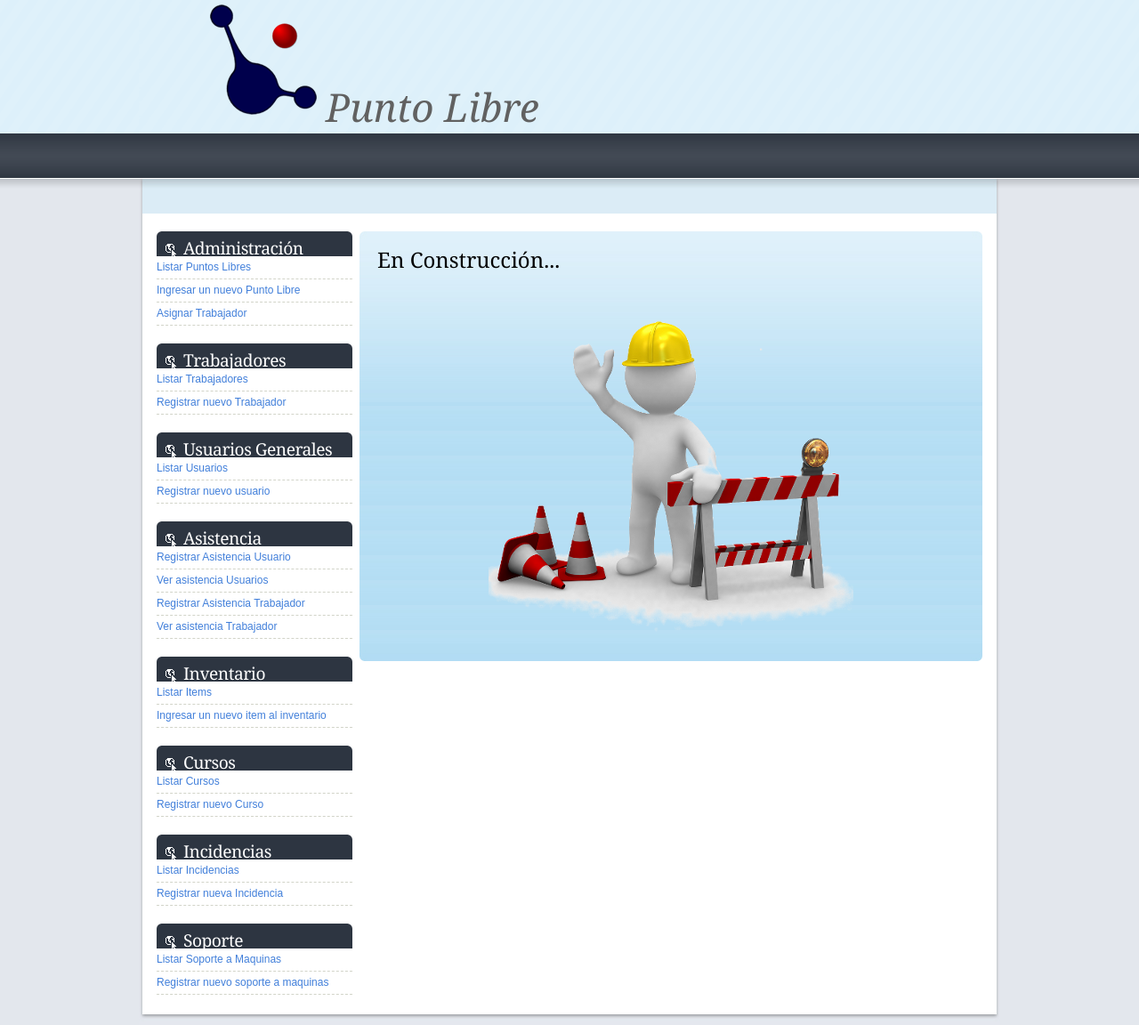
After one commit to Annitap4/SAPGPLV, a CodeIgniter app: page /PuntoLibre/index.php/pages/view/construction in a window 1280 px wide. The commit adds this page. Shown: the whole page at 89% size. Run offline with CodeIgniter, Linux system fonts and the light colour scheme.

Commit message:
Aplicando estilo

```diff
--- /dev/null
+++ b/application/views/pages/construction.php
@@ -0,0 +1,4 @@
+<h1 class="title">En Construcción...</h1>
+	<div class="entry">
+            <h1 align="center"><img src="<?php echo base_url('application/views/templates/images/c.png')?>" /></h1>
+	</div>
--- /dev/null
+++ b/application/views/templates/contruction.php
@@ -0,0 +1,4 @@
+<h1 class="title">En construcción</h1>
+	<div class="entry">
+
+	</div>
--- a/application/views/templates/footer.php
+++ b/application/views/templates/footer.php
@@ -1,3 +1,7 @@
+			</div>
+			</div>
+			</div>
+
 		<div style="clear: both;">&nbsp;</div>
 		</div>
 <!-- end #content -->
@@ -6,9 +10,23 @@
 				<li>
 					<h2>Administraci&oacute;n</h2>
 					<ul>
-						<li><a href="#">Listar Puntos Libres</a></li>
-						<li><a href="#">Ingresar un nuevo Punto Libre</a></li>
-						<li><a href="#">Asignar Trabajador</a></li>
+						<li><a href="<?php echo base_url('index.php/puntos')?>">Listar Puntos Libres</a></li>
+						<li><a href="<?php echo base_url('index.php/puntos/create')?>">Ingresar un nuevo Punto Libre</a></li>
+						<li><a href="<?php echo base_url('index.php/pages/view/construction')?>">Asignar Trabajador</a></li>
+					</ul>
+				</li>
+				<li>
+					<h2>Trabajadores</h2>
+					<ul>
+						<li><a href="#">Listar Trabajadores</a></li>
+						<li><a href="#">Registrar nuevo Trabajador</a></li>
+					</ul>
+				</li>
+				<li>
+					<h2>Usuarios Generales</h2>
+					<ul>
+						<li><a href="#">Listar Usuarios</a></li>
+						<li><a href="#">Registrar nuevo usuario</a></li>
 					</ul>
 				</li>
 				<li>
@@ -23,36 +41,30 @@
 				<li>
 					<h2>Inventario</h2>
 					<ul>
-						<li><a href="#">Listar Items</a></li>
-						<li><a href="#">Ingresar un nuevo item al inventario</a></li>
+						<li><a href="<?php echo base_url('index.php/pages/view/construction')?>">Listar Items</a></li>
+						<li><a href="<?php echo base_url('index.php/pages/view/construction')?>">Ingresar un nuevo item al inventario</a></li>
 					</ul>
 				</li>
-				<li>
-					<h2>Trabajadores</h2>
-					<ul>
-						<li><a href="#">Listar Trabajadores</a></li>
-						<li><a href="#">Registrar nuevo Trabajador</a></li>
-					</ul>
-				</li>
+
 				<li>
 					<h2>Cursos</h2>
 					<ul>
-						<li><a href="#">Listar Cursos</a></li>
-						<li><a href="#">Registrar nuevo Curso</a></li>
+						<li><a href="<?php echo base_url('index.php/pages/view/construction')?>">Listar Cursos</a></li>
+						<li><a href="<?php echo base_url('index.php/pages/view/construction')?>">Registrar nuevo Curso</a></li>
 					</ul>
 				</li>
 				<li>
 					<h2>Incidencias</h2>
 					<ul>
-						<li><a href="#">Listar Incidencias</a></li>
-						<li><a href="#">Registrar nueva Incidencia</a></li>
+						<li><a href="<?php echo base_url('index.php/pages/view/construction')?>">Listar Incidencias</a></li>
+						<li><a href="<?php echo base_url('index.php/pages/view/construction')?>">Registrar nueva Incidencia</a></li>
 					</ul>
 				</li>
 				<li>
 					<h2>Soporte</h2>
 					<ul>
-						<li><a href="#">Listar Soporte a Maquinas</a></li>
-						<li><a href="#">Registrar nuevo soporte a maquinas</a></li>
+						<li><a href="<?php echo base_url('index.php/pages/view/construction')?>">Listar Soporte a Maquinas</a></li>
+						<li><a href="<?php echo base_url('index.php/pages/view/construction')?>">Registrar nuevo soporte a maquinas</a></li>
 					</ul>
 				</li>
 			</ul>
--- a/application/views/templates/header.php
+++ b/application/views/templates/header.php
@@ -27,3 +27,10 @@
 				</ul>
 			</div>
 	<!-- end #menu -->
+	<div id="page">
+		<div id="page-bgtop">
+		<div id="page-bgbtm">
+			<div id="content">
+				<div class="post">
+				<div class="post-bgtop">
+				<div class="post-bgbtm">
--- /dev/null
+++ b/application/views/trabajadores/view.php
@@ -0,0 +1,4 @@
+<?php
+echo '<h2>'.$personas_item['nombre'].'</h2>';
+echo $personas_item['apellido'];
+?>
```
Also changed, not shown: application/controllers/trabajadores.php (added, +30 -0 lines), application/views/puntos/create.php (+0 -10 lines), application/views/puntos/index.php (+0 -10 lines), application/views/trabajadores/index.php (added, +23 -0 lines), application/controllers/pages.php (indentation only), application/views/templates/images/c.png (added), 1 other file.
